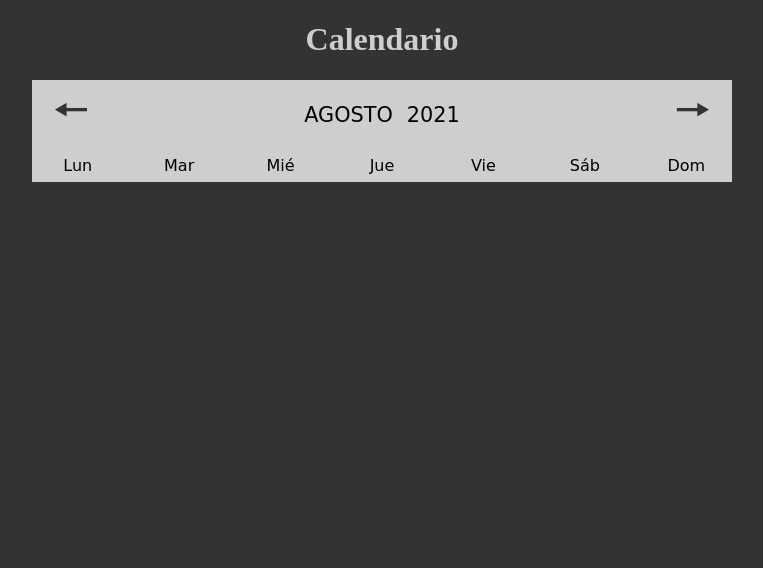
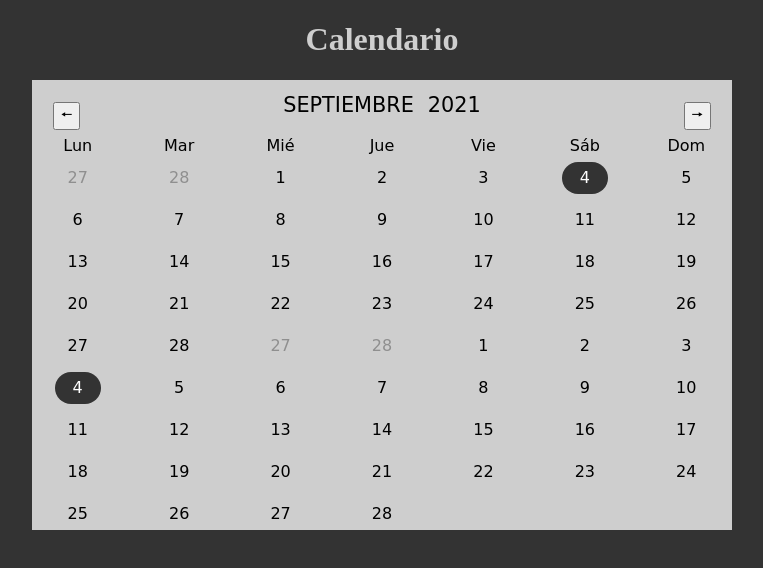
Before and after one commit to Fran26TE/Calendario, a plain HTML site: page index.html in a window 1280 px wide. Shown: the whole page, without its empty margins (258-1021 px from the left). Drawn offline with Linux system fonts and the light colour scheme.

Commit message:
actualización

```diff
--- a/index.html
+++ b/index.html
@@ -13,10 +13,10 @@
     <h1>Calendario</h1>
     <div class="calendario">
         <div class="calendario_info">
-            <div class="mes_anterior" id="anterior">&#129044;</div>
+            <div class="mes_anterior" id="anterior"><button onclick="mes_anterior()">&#129044;</button></div>
             <div class="mes_actual" id="mes">Enero</div>
             <div class="ano_actual" id="ano">2021</div>
-            <div class="mes_siguiente" id="siguiente">&#129046;</div>
+            <div class="mes_siguiente" id="siguiente"><button onclick="mes_siguiente()">&#129046;</button></div>
         </div>
         <div class="calendario_semana">
             <div class="calendario_dia item">Lun</div>
--- a/script.js
+++ b/script.js
@@ -16,24 +16,108 @@ mes.textContent = nombreMeses[mes_actual];
 ano.textContent = ano_actual.toString();
 
 
-document.getElementById("anterior").addEventListener("click", mes_anterior());
+anterior_mes.addEventListener('click', mes_anterior());
+siguiente_mes.addEventListener('click', mes_siguiente());
 
+
+// Función que se encarga de escribir lo meses, recibe el parámetro de la variable mes.
+function escribe_mes(mes) {
+
+
+
+
+
+
+    for (let i = inicio_semana(); i > 0; i--) {
+        dia.innerHTML += ` <div class=" item dias_mes_anterior">
+            ${total_dias(mes_actual - 1) - (i - 1)}
+        </div>`;
+    }
+
+    for (let i = 1; i <= total_dias(mes); i++) {
+        if (i === dia_actual) {
+            dia.innerHTML += ` <div class="calendario_hoy item">${i}</div>`;
+        } else {
+            dia.innerHTML += ` <div class="item">${i}</div>`;
+        }
+    }
+
+}
+
+// Función para saber el total de días que tiene que dibujar
+
+
+
+
+
+
+
+function total_dias() {
+    if (mes === -1) mes = 11;
+
+    if (mes == 0 || mes == 2 || mes == 4 || mes == 6 || mes == 7 || mes == 9 || mes == 11) {
+        return 31;
+
+    } else if (mes == 3 || mes == 5 || mes == 8 || mes == 10) {
+        return 30;
+
+    } else {
+        if (bisiesto() == true) {
+            return 29;
+        } else {
+            return 28;
+        }
+
+    }
+}
+
+// Función para saber si es año bisiesto
+function bisiesto() {
+    return (ano_actual % 400 === 0) ? true :
+        (ano_actual % 100 === 0) ? false :
+            ano_actual % 4 === 0;
+};
+
+// Función para saber en que día empieza la semana
+function inicio_semana() {
+    let inicio = new Date(ano_actual, mes_actual, 1);
+    // Modificación para que la semana empiece el lunes
+    return ((inicio.getDay() - 1) === -1) ? 6 : inicio.getDay() - 1;
+}
+
+// Dibuja el mes anterior
 function mes_anterior() {
-
-    if(mes_actual !== 0){
+    if (mes_actual !== 0) {
         mes_actual--;
-    }else{
+    } else {
         mes_actual = 11;
         ano_actual--;
     }
 
-    nuevo_mes();
+    nueva_fecha();
+
 }
 
-function nuevo_mes () {
-    fecha_actual.setFullYear(ano_actual,mes_actual,dia_actual);
+// Dibuja el mes siguiente
+function mes_siguiente() {
+    if (mes_actual !== 11) {
+        mes_actual++;
+    } else {
+        mes_actual = 0;
+        ano_actual++;
+    }
+
+    nueva_fecha();
+
+}
+
+// Aplica la nueva fecha al mover el calendario
+function nueva_fecha() {
+    fecha_actual.setFullYear(ano_actual, mes_actual, dia_actual);
     mes.textContent = nombreMeses[mes_actual];
     ano.textContent = ano_actual.toString();
     dia.textContent = '';
+    escribe_mes(mes_actual);
+}
 
-}
+escribe_mes(mes_actual);
--- a/style.css
+++ b/style.css
@@ -1,6 +1,5 @@
 body {
     background-color: #333333;
-
 }
 
 h1 {
@@ -33,7 +32,6 @@ h1 {
 }
 
 .mes_anterior, .mes_siguiente {
-
     color: #333333;
     cursor: pointer;
     font-size: 2.0em;
@@ -47,7 +45,7 @@ h1 {
     margin-left: auto;
 }
 
-.calendario_semana {
+.calendario_semana, .calendario_dias {
     display: grid;
     grid-template-columns: repeat(7, 1fr);
     grid-gap: 10px;
@@ -55,4 +53,17 @@ h1 {
 
 .item {
     text-align: center;
-    line-height: 2; }
+    line-height: 2;
+}
+
+.calendario_hoy {
+    background: #333333;
+    color: white;
+    width: 50%;
+    border-radius: 30px;
+    margin: auto;
+}
+
+.dias_mes_anterior {
+    opacity: .3;
+}
```
